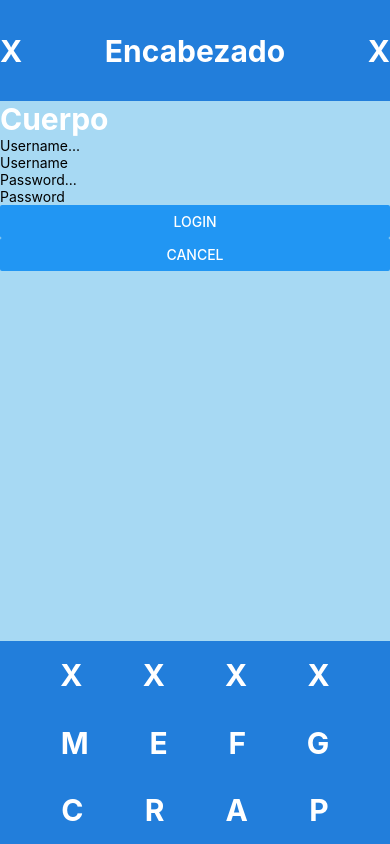
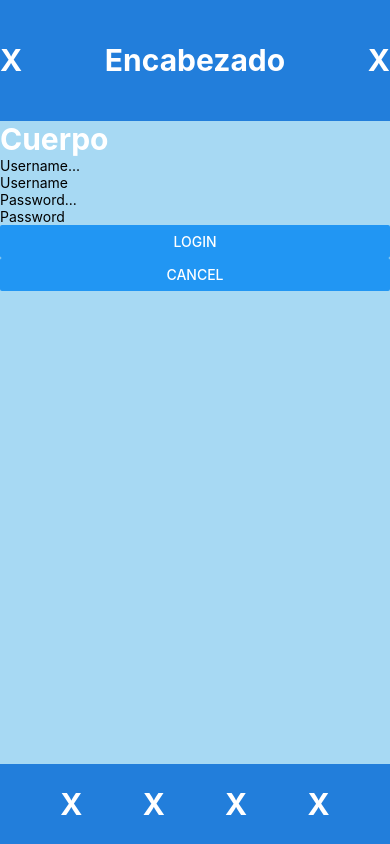
Before and after one commit to LMendoza70/App-5A, a React Native app: screen / in a window 390 px wide. Built offline with nearby package versions, Linux system fonts and the light colour scheme.

Commit message:
29/01/24

```diff
--- a/App.js
+++ b/App.js
@@ -7,8 +7,7 @@ export default function App() {
       <Encabezado/>
       <Cuerpo/>
       <Pie/>
-      <Pie2 opA='M' opD={'G'} opB={'E'} opC='F'/>
-      <Pie3 op1={'C'} op2={'R'} op3={'A'} op4={'P'}/>
+
     </View>
   );
 }
@@ -26,9 +25,9 @@ export const Login=()=>{
   return(
     <View>
       <Text>Username...</Text>
-      <TextInput placeholder='Username'/>
+      <TextInput placeholder='Username' autoComplete='off' inputMode='numeric'/>
       <Text>Password...</Text>
-      <TextInput placeholder='Password' />
+      <TextInput placeholder='Password' cursorColor={'red'} keyboardType='numeric' secureTextEntry={true} />
       <Button title='Login' />
       <Button title='Cancel'/>
     </View>
```
Also changed, not shown: assets/icons8-reaccionar-nativo-50.png (added).
